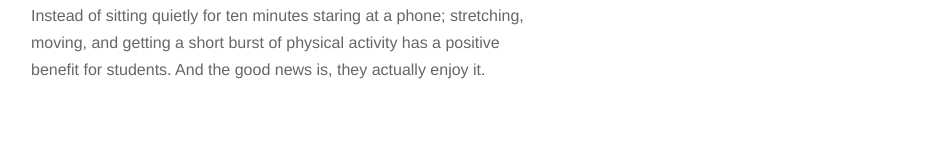
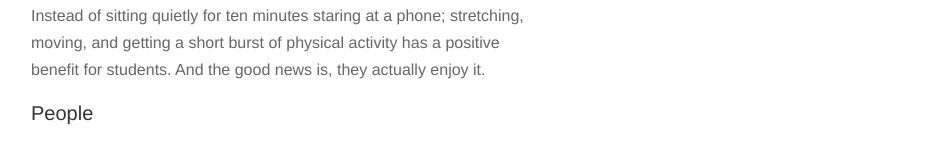
Before and after one commit to cms-urg/cms-urg.github.io, a Jekyll site: the page built from fitbreaks.html, in a window 1280 px wide. Shown: the part 153-317 px from the top of the page, without its empty margins (349-1279 px from the left). Built offline with Jekyll 4.4.1, drawn with Linux system fonts in a browser that asks for light colours; nearby versions of some CDN libraries.

Commit message:
Update fitbreaks.html

```diff
--- a/fitbreaks.html
+++ b/fitbreaks.html
@@ -9,3 +9,13 @@
     <p>{{ project.description }}</p>
   {% endif %}
 {% endfor %}
+
+<h3>People</h3>
+{% for person in site.people %}
+    {% if person.projects contains "Fit-Breaks" %}
+        <div class="people-card">
+            <img src="{{ person.photo }}" />
+            <label>{{ person.name }}</label>
+        </div>
+    {% endif %}
+{% endfor %}
```
